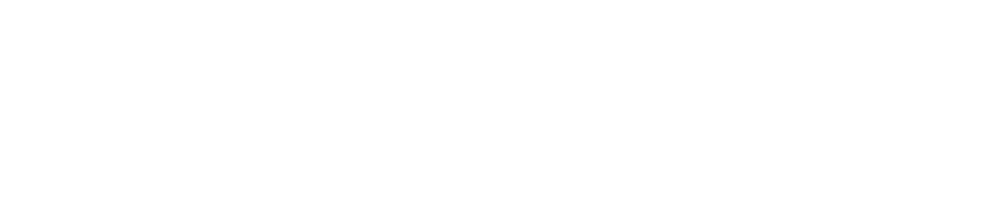
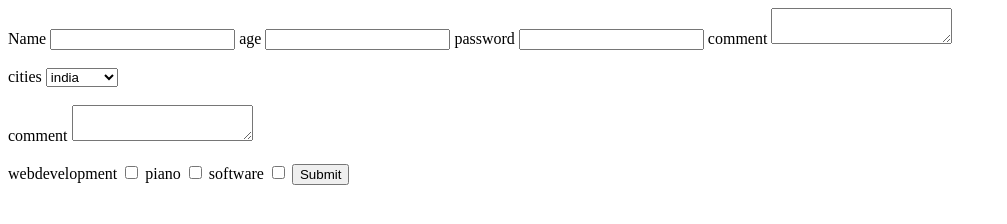
Before and after one commit to soalemusharafa/git-methodolgy, a plain HTML site: page index.html in a window 1280 px wide. Shown: the whole page, without its empty margins (0-1007 px from the left). Drawn offline with Linux system fonts and the light colour scheme.

Commit message:
modified feature-112

```diff
--- a/index.html
+++ b/index.html
@@ -3,9 +3,53 @@
 <head>
     <meta charset="UTF-8">
     <meta name="viewport" content="width=device-width, initial-scale=1.0">
-    <title>Document</title>
+    <title>my own-feature</title>
 </head>
 <body>
+    <form  action="form.html" method="POST">
+        <label for="come">Name</label>
+        <input type="text" name="name" id="come">
+
+        <label for="get">age</label>
+        <input type="number" name="name" id="get">
+
+        <label for="passwd">password</label>
+        <input type="text" name="name" id="passwd">
+
+        <label for="comments"> comment</label>
+        <textarea id="comments" name="comment"></textarea>
+        <br><br>
+
+             <label for="city">cities</label>
+        <select id="city">
+            <option>india</option>
+            <option> ghana</option>
+            <option>newyork</option>
+            <option>toronto</option>
+        </select>
+
+        <br><br>
+
+        <label for="comments"> comment</label>
+        <textarea id="comments" name="comment"></textarea>
+        <br><br>
+
+
+        <label for="web">webdevelopment</label>
+        <input type="checkbox" id="web" value="webdevelopment" name="courses">
+
+        <label for="piano">piano</label>
+        <input type="checkbox" id="piano" value="piano" name="courses">
+
+        <label for="check">software</label>
+        <input type="checkbox" id="check" value="software" name="courses">
+
+
+
+
+        <input type="submit" name="submit">
+
+    </form>
 
 </body>
 </html>
```
